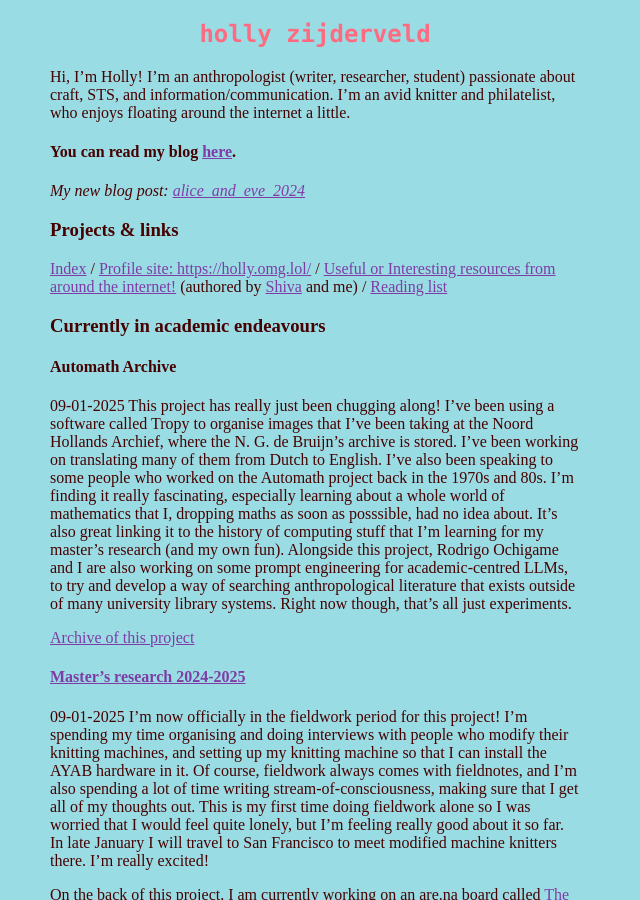
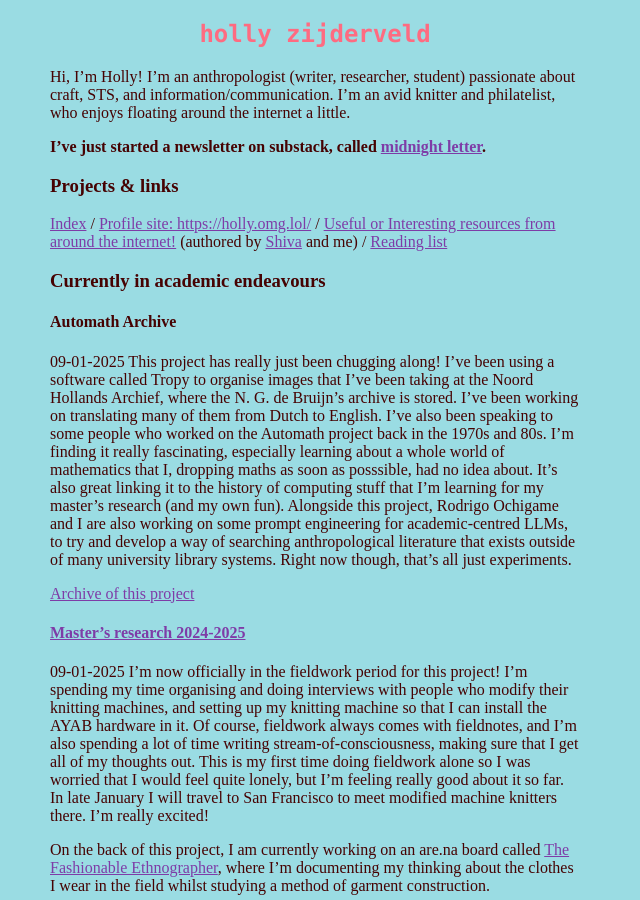
Before and after one commit to hollyz1jderveld/hollyz1jderveld.github.io, a Jekyll site: the page built from index.md, in a window 1280 px wide and 900 px high. Shown: the whole window, without its empty margins (0-640 px from the left). Built offline with Jekyll 4.4.1, drawn with Linux system fonts in a browser that asks for light colours; some web fonts are replaced; Markdown is read by kramdown in place of the engine named in the settings; our own code applies the rules of GitHub Pages for plain Markdown files.

Commit message:
newsletter

```diff
--- a/index.md
+++ b/index.md
@@ -6,8 +6,7 @@ layout: default
 
 Hi, I'm Holly! I'm an anthropologist (writer, researcher, student) passionate about craft, STS, and information/communication. I'm an avid knitter and philatelist, who enjoys floating around the internet a little.
 
-#### You can read my blog [here](https://hollyz1jderveld.github.io/blog/contents).
-*My new blog post: [alice_and_eve_2024](https://hollyz1jderveld.github.io/blog/pages/aae_2024)*
+**I've just started a newsletter on substack, called [midnight letter](https://midnightletter.substack.com/).**
 
 ### Projects & links
 [Index](https://docs.google.com/spreadsheets/d/1y4NmsSBaGFjlWp-sXLSMXYOCZxNIAE_ebl15iW0CsJI/edit?usp=sharing) / [Profile site: https://holly.omg.lol/](https://holly.omg.lol) / [Useful or Interesting resources from around the internet!](https://gl0bsec.github.io/fun_websites.html) (authored by [Shiva](https://gl0bsec.github.io/) and me) / [Reading list](https://hollyz1jderveld.github.io/reading-list/)
```
